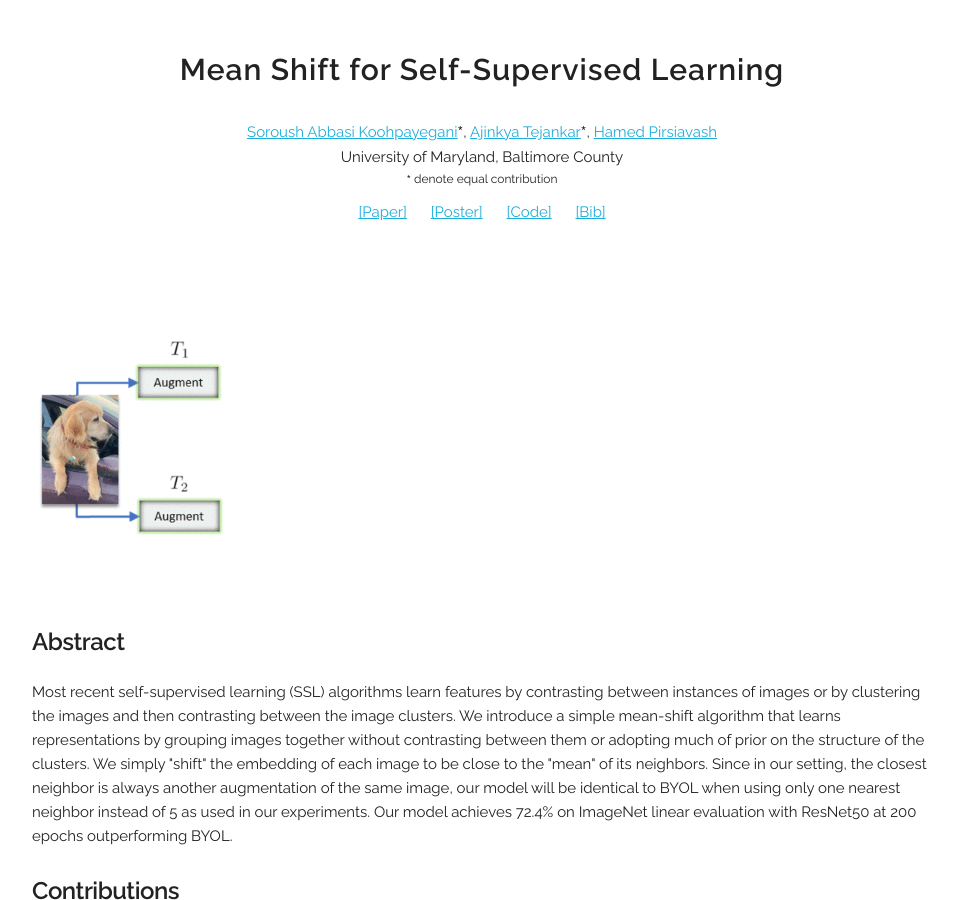
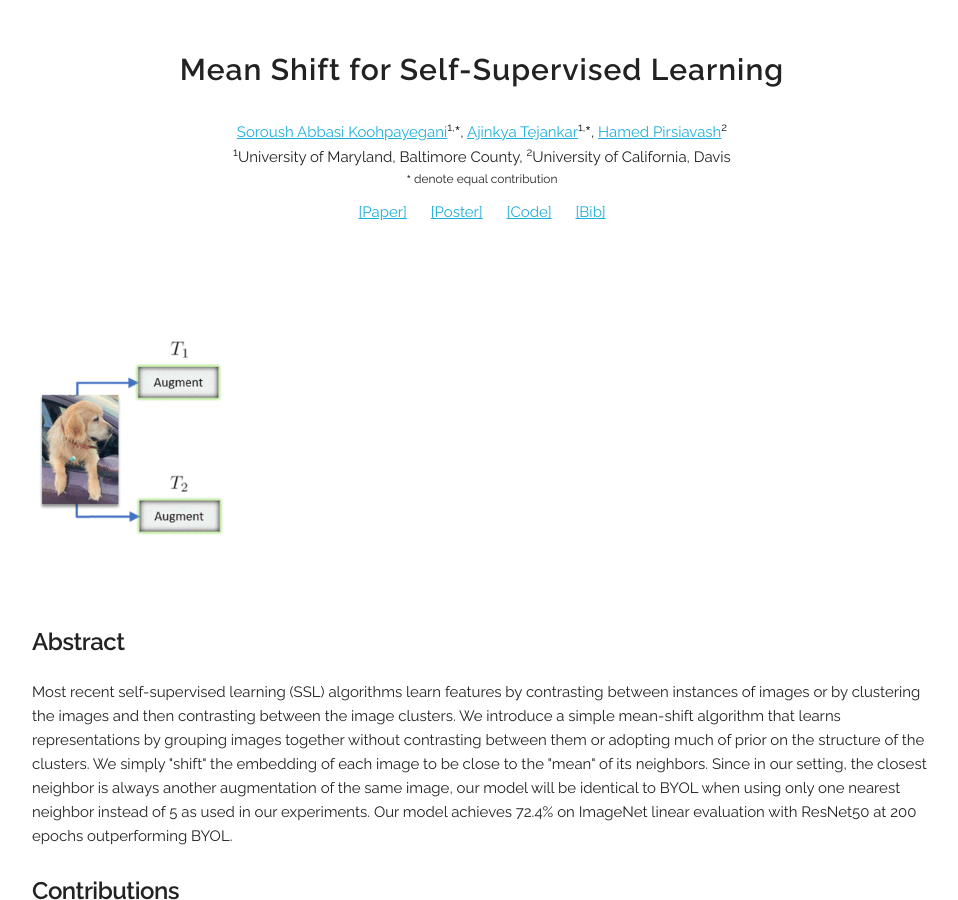
Before and after one commit to UMBCvision/MSF, a Jekyll site: the page built from docs/index.html, in a window 1280 px wide and 900 px high. Shown: the whole window, without its empty margins (158-1116 px from the left). Built offline with Jekyll 4.4.1, drawn with Linux system fonts in a browser that asks for light colours.

Commit message:
Update index.html

```diff
--- a/docs/index.html
+++ b/docs/index.html
@@ -4,10 +4,10 @@
 ---
 
 <div style="height:25px;">
-<p style="text-align:center;"><a href="https://soroush-abbasi.github.io/">Soroush Abbasi Koohpayegani</a><sup>∗</sup>, <a href="https://www.linkedin.com/in/ajinkya-tejankar/">Ajinkya Tejankar</a><sup>∗</sup>, <a href="https://www.csee.umbc.edu/~hpirsiav/">Hamed Pirsiavash</a></p>
+<p style="text-align:center;"><a href="https://soroush-abbasi.github.io/">Soroush Abbasi Koohpayegani</a><sup>1,∗</sup>, <a href="https://www.linkedin.com/in/ajinkya-tejankar/">Ajinkya Tejankar</a><sup>1,∗</sup>, <a href="https://www.csee.umbc.edu/~hpirsiav/">Hamed Pirsiavash</a><sup>2</sup></p>
 </div>
 <div style="height:25px;">
-<p style="text-align:center;">University of Maryland, Baltimore County</p>
+<p style="text-align:center;"><sup>1</sup>University of Maryland, Baltimore County, <sup>2</sup>University of California, Davis</p>
 </div>
 <div style="height:30px;">
 <p style="text-align:center; font-size:12px"><sup>∗</sup> denote equal contribution</p>
```
